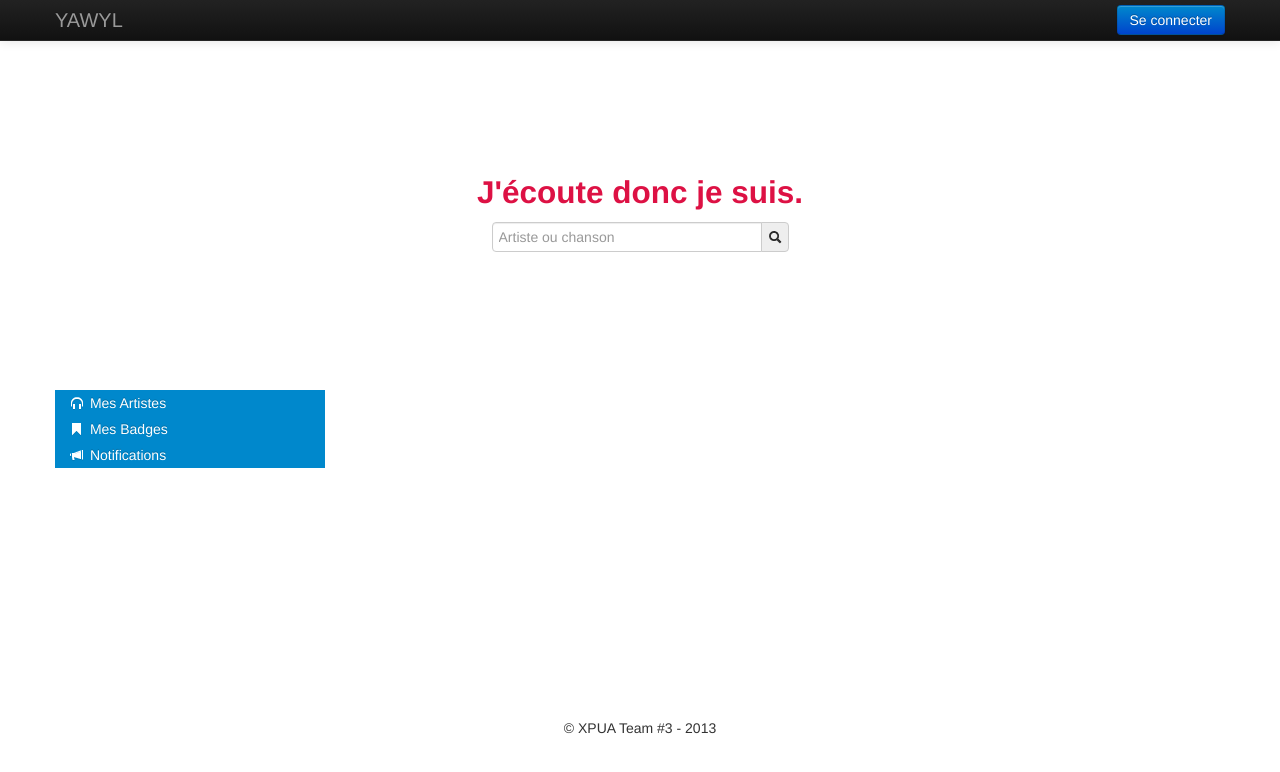
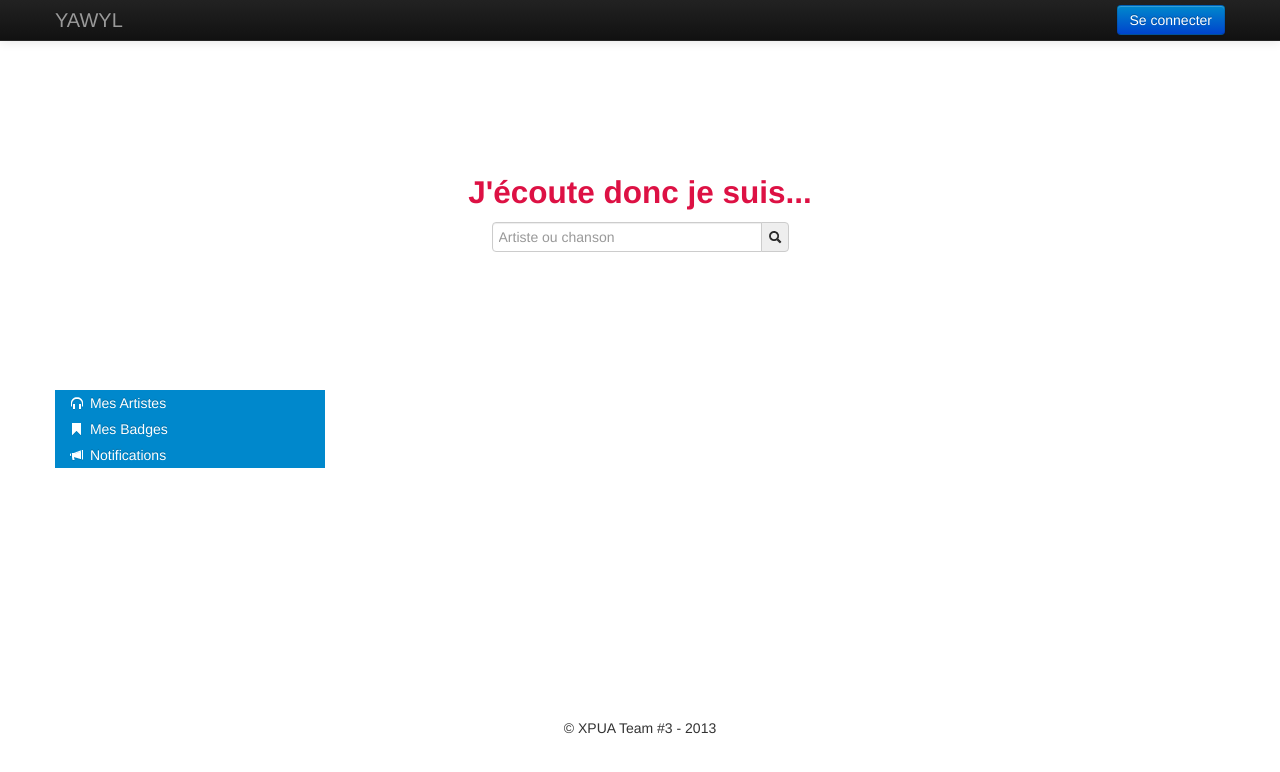
Before and after one commit to xebia-france/workshop-cloudbees, a plain HTML site: page yawyl-web/src/main/webapp/index.html in a window 1280 px wide. Drawn offline with Linux system fonts and the light colour scheme.

Commit message:
update html

```diff
--- a/yawyl-web/src/main/webapp/index.html
+++ b/yawyl-web/src/main/webapp/index.html
@@ -114,7 +114,7 @@
 
     <p class="lead">
 
-    <h2 style="color: #dd1144">J'écoute donc je suis.</h2></p>
+    <h2 style="color: #dd1144">J'écoute donc je suis...</h2></p>
 
     <form class="form-search">
         <div class="input-append">
```
